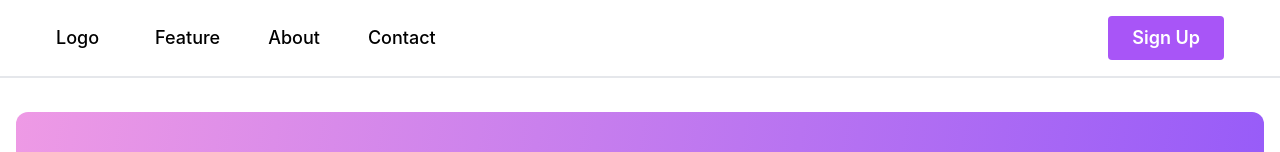
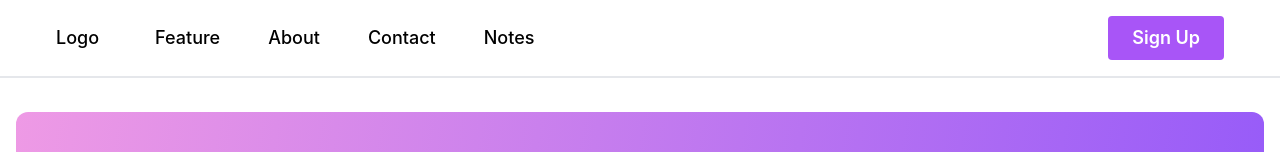
Before and after one commit to Umang-Shroff/student-help, a React (Create React App) app in the folder frontend/: page / in a window 1280 px wide. Shown: the top 152 px of the page. Built offline with nearby package versions, Linux system fonts and the light colour scheme.

Commit message:
Update Navbar.jsx

```diff
--- a/frontend/src/components/LandingPage/Navbar.jsx
+++ b/frontend/src/components/LandingPage/Navbar.jsx
@@ -20,6 +20,7 @@ const Navbar = () => {
                     <a className="block hover:text-gray-400 cursor-pointer">Feature</a>
                     <a className="block hover:text-gray-400 cursor-pointer">About</a>
                     <a className="block hover:text-gray-400 cursor-pointer">Contact</a>
+                    <a href="/notes" className="block hover:text-gray-400 cursor-pointer">Notes</a>
                 </ul>
             </div>
             <div className="space-x-12 hidden md:flex items-center">
@@ -43,6 +44,7 @@ const Navbar = () => {
         <a className="block hover:text-gray-300 cursor-pointer">Feature</a>
         <a className="block hover:text-gray-300 cursor-pointer">About</a>
         <a className="block hover:text-gray-300 cursor-pointer">Contact</a>
+        <a className="block hover:text-gray-300 cursor-pointer">Notes</a>
     </div>
     </>
   )
```
